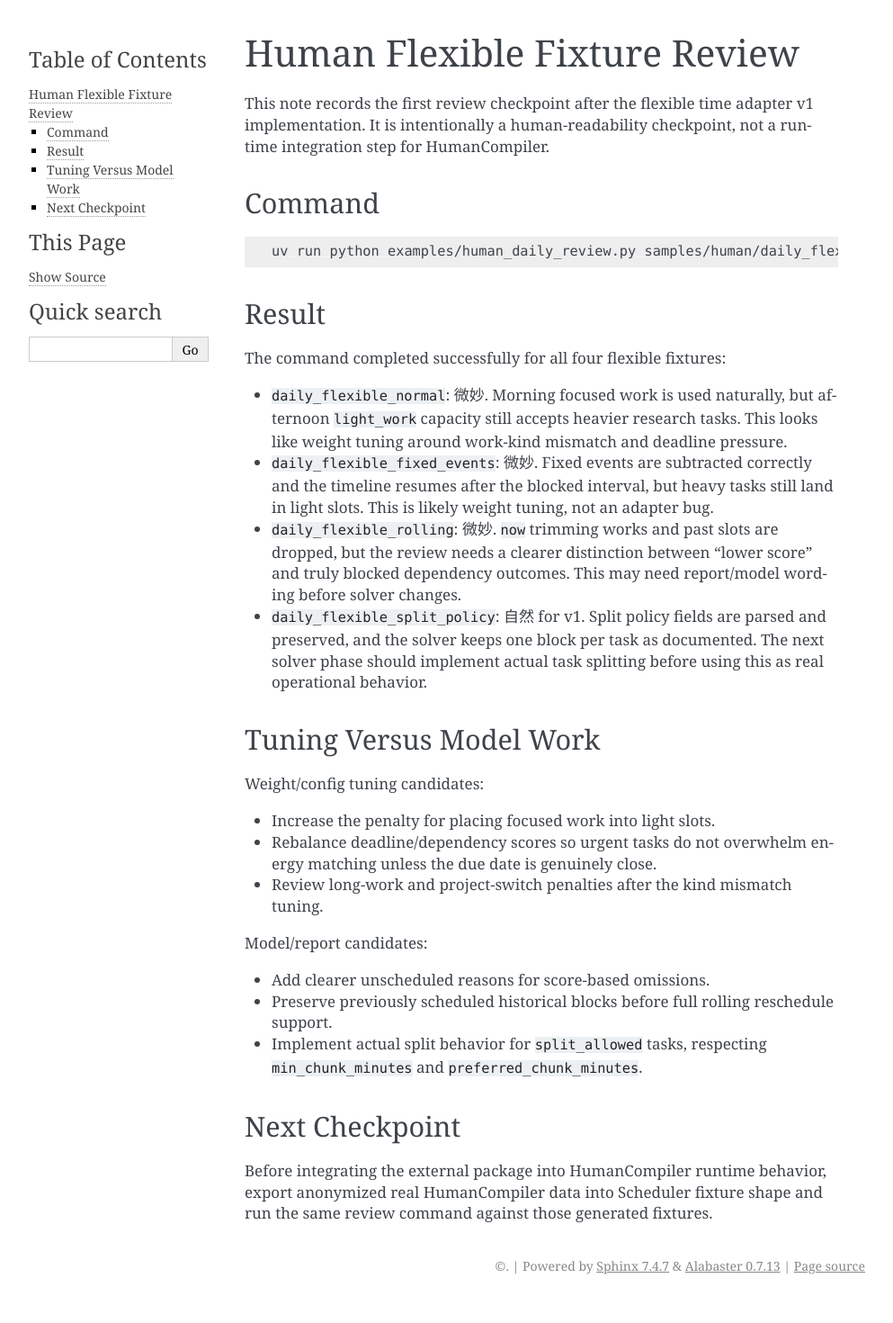
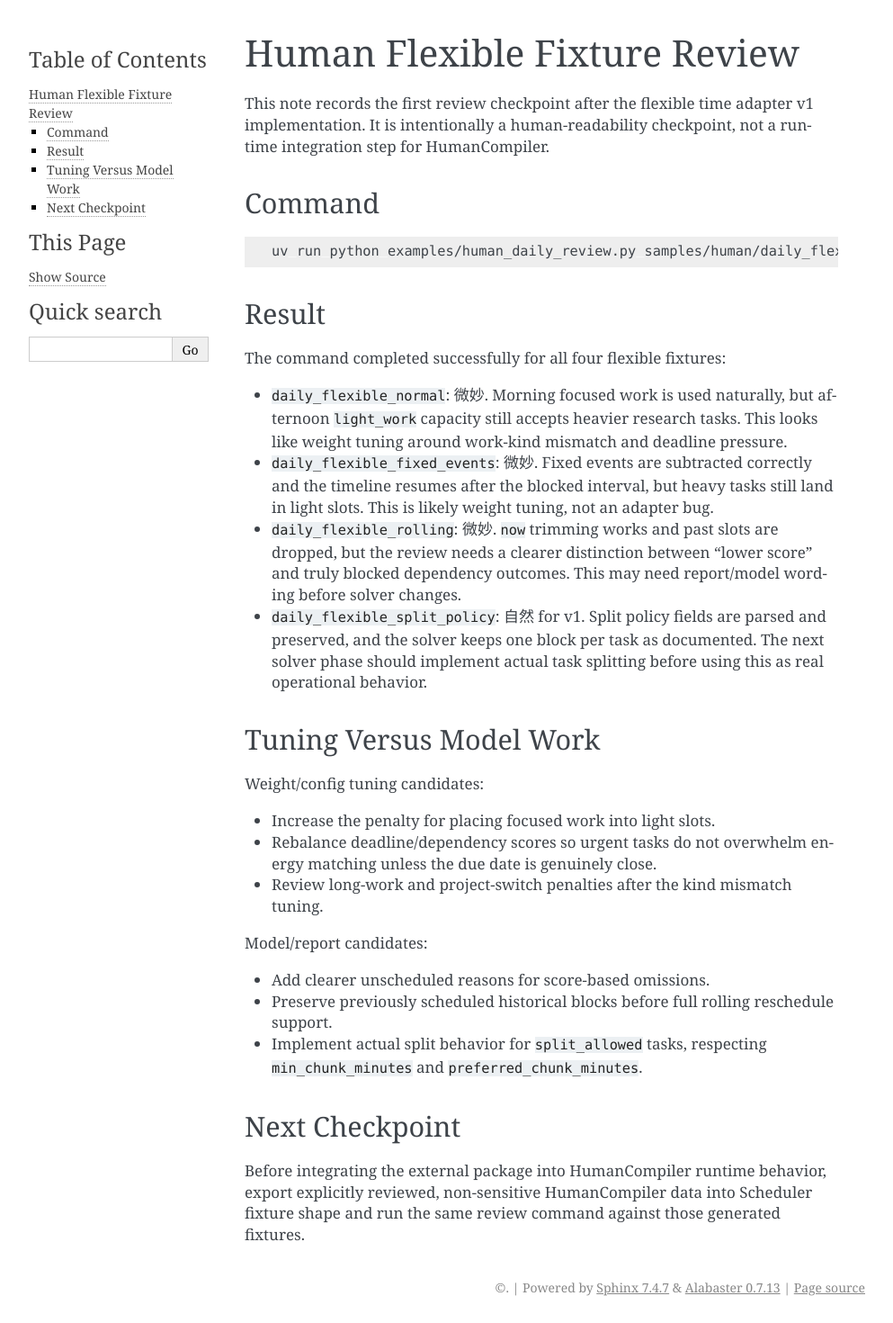
Before and after one commit to masa10-f/Scheduler, a Sphinx documentation site: the page built from docs/human-flexible-review.rst, in a window 1280 px wide. Shown: the whole page at 90% size, without its empty margins (148-1141 px from the left). Built offline with Sphinx 7.4.7, drawn with Linux system fonts in a browser that asks for light colours; before the commit the page ends 1446 px from its top, so only the background shows below that.

```diff
--- a/docs/human-flexible-review.rst
+++ b/docs/human-flexible-review.rst
@@ -54,5 +54,5 @@
 ---------------
 
 Before integrating the external package into HumanCompiler runtime behavior,
-export anonymized real HumanCompiler data into Scheduler fixture shape and run
-the same review command against those generated fixtures.
+export explicitly reviewed, non-sensitive HumanCompiler data into Scheduler
+fixture shape and run the same review command against those generated fixtures.
```
Also changed, not shown: CHANGELOG.md (+1 -0 lines), README.md (+1 -1 lines), 8 other files.
